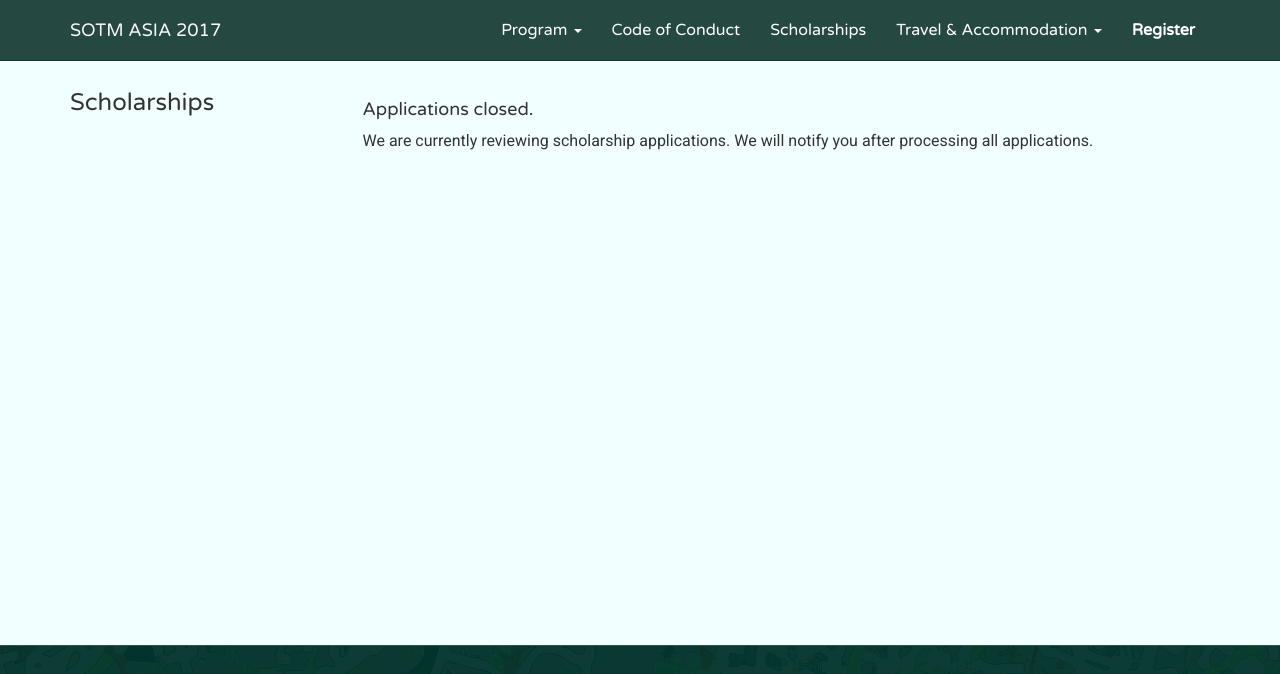
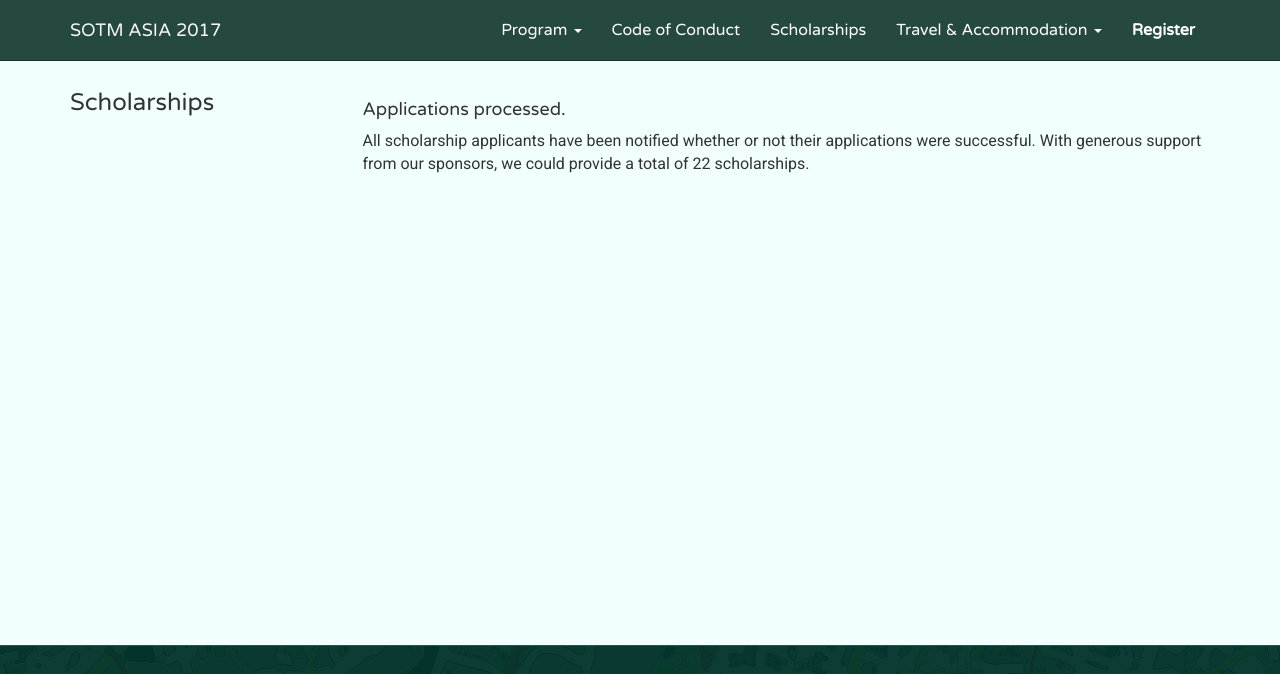
Before and after one commit to sotm-asia/sotm-asia-2017-website, a website: page scholarships.html in a window 1280 px wide. Shown: the top 674 px of the page. Drawn offline with Linux system fonts and the light colour scheme.

Commit message:
- updated scholarship page

```diff
--- a/scholarships.html
+++ b/scholarships.html
@@ -96,8 +96,8 @@
                         <h3>Scholarships</h3>
                     </div>
                     <div class="col-lg-9 description ">
-                        <h4>Applications closed.</h4>
-                        <p>We are currently reviewing scholarship applications. We will notify you after processing all applications.</p>
+                        <h4>Applications processed.</h4>
+                        <p>All scholarship applicants have been notified whether or not their applications were successful. With generous support from our sponsors, we could provide a total of 22 scholarships.</p>
 
                 </div>
             </div>
```
